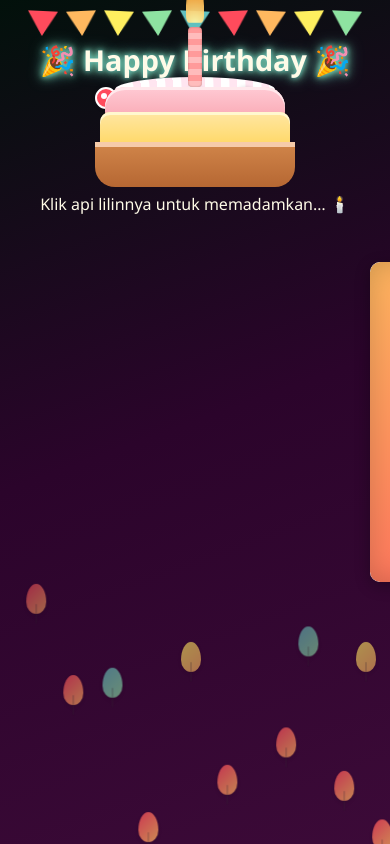
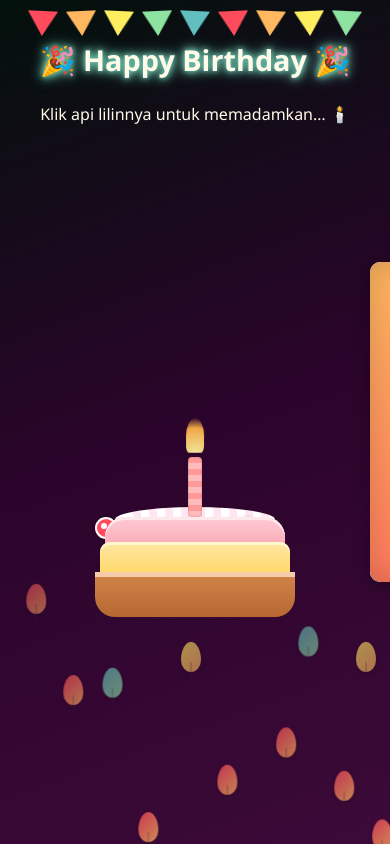
Before and after one commit to AzizFikriRofif/happy-birthday, a plain HTML site: page index.html in a window 390 px wide. Drawn offline with Linux system fonts and the light colour scheme.

Commit message:
Update index.html

```diff
--- a/index.html
+++ b/index.html
@@ -555,12 +555,13 @@ p{
 
   /* Kue lebih kecil */
   .cake {
-    width: 200px;
-    margin-top: 100px;
-    display: block;
-  margin: 0 auto;         /* biar horizontal tetap di tengah */
-  transform: translateY(10px); /* geser sedikit ke bawah */
-  }
+  width: 200px;
+  position: absolute;
+  top: 50%;
+  left: 50%;
+  transform: translate(-50%, -50%); /* geser supaya benar-benar tengah */
+}
+
   .frosting {
     width: 160px;
     height: 25px;
```
